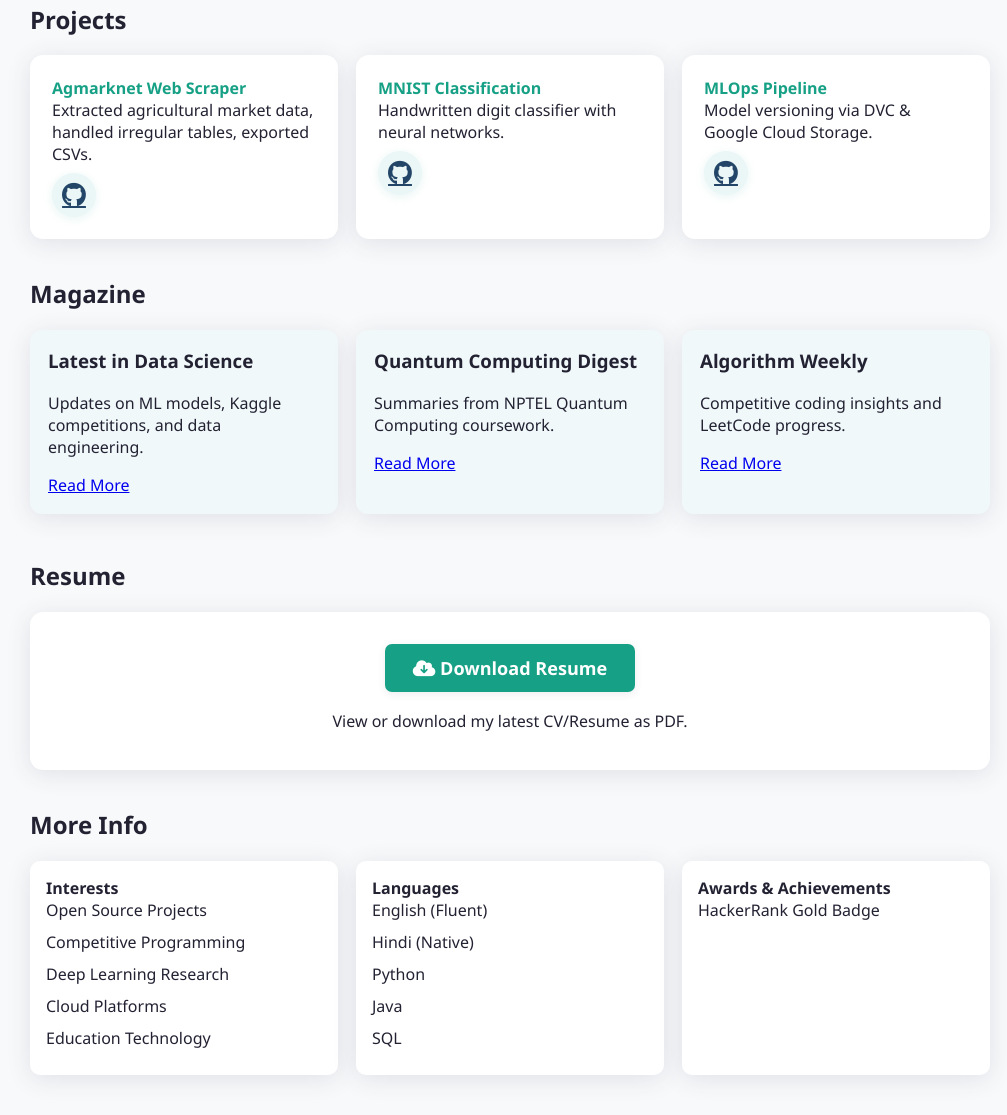
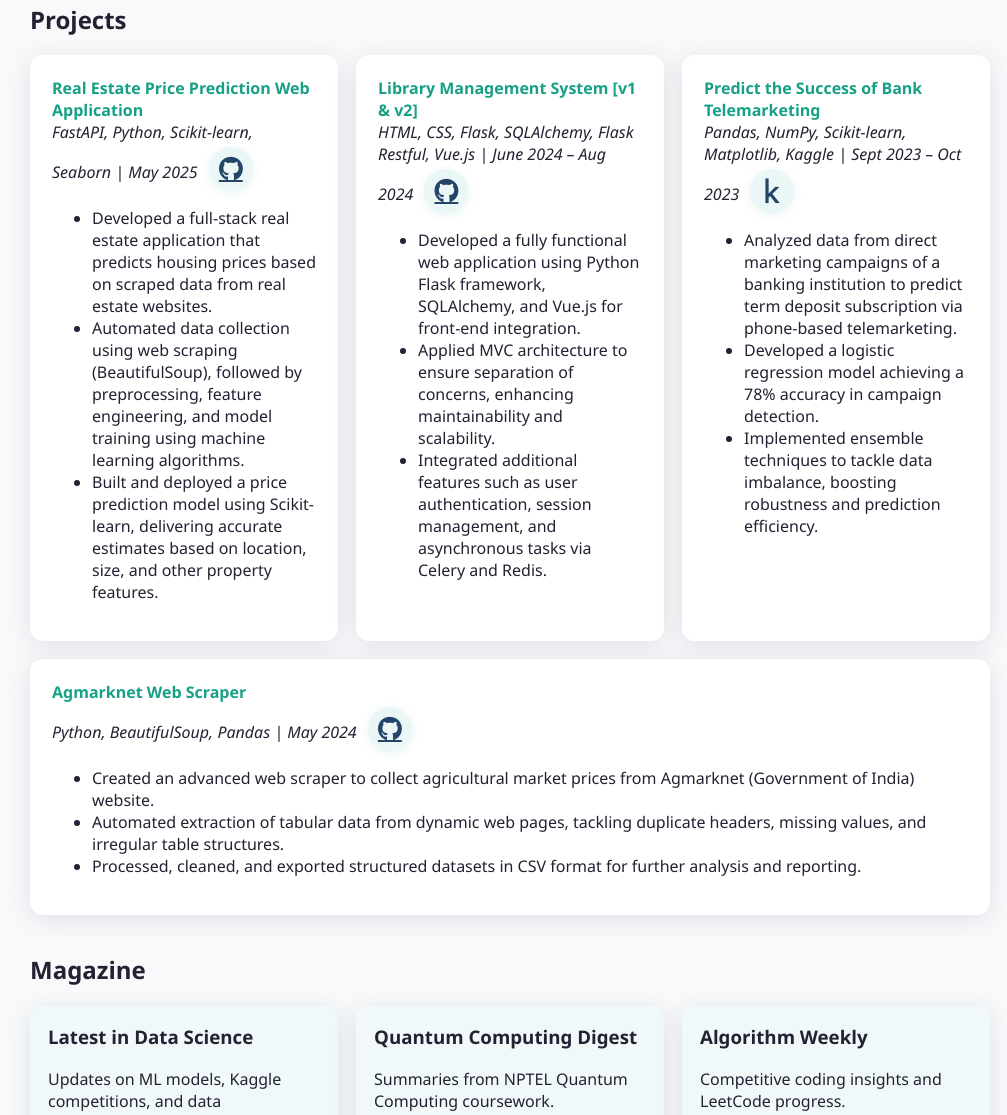
Before and after one commit to Kanishk90/Portfolio-Page, a plain HTML site: page index.html in a window 1280 px wide. Shown: the part 3292-4407 px from the top of the page, without its empty margins (130-1137 px from the left). Drawn offline with Linux system fonts and the light colour scheme.

Commit message:
All Bugs handled successfully

```diff
--- a/index.html
+++ b/index.html
@@ -498,14 +498,57 @@
     <section id="projects">
   <h2>Projects</h2>
   <div class="grid">
-        <div class="card"><strong>Agmarknet Web Scraper</strong><br>Extracted agricultural market data, handled irregular tables, exported CSVs.<br>
-          <a href="https://github.com/yourusername/agmarknet-scraper" target="_blank" class="icon-link" style="margin:8px 0 0 0;"><i class="fab fa-github"></i></a>
+    <div class="card">
+      <strong>Real Estate Price Prediction Web Application</strong>
+      <br><em>FastAPI, Python, Scikit-learn, Seaborn | May 2025</em>
+      <a href="https://github.com/Kanishk90/Housing_Annalytics" target="_blank" class="icon-link" style="margin-top:4px;" title="GitHub/Repo">
+        <i class="fab fa-github"></i>
+      </a>
+      <ul>
+        <li>Developed a full-stack real estate application that predicts housing prices based on scraped data from real estate websites.</li>
+        <li>Automated data collection using web scraping (BeautifulSoup), followed by preprocessing, feature engineering, and model training using machine learning algorithms.</li>
+        <li>Built and deployed a price prediction model using Scikit-learn, delivering accurate estimates based on location, size, and other property features.</li>
+      </ul>
+
     </div>
-        <div class="card"><strong>MNIST Classification</strong><br>Handwritten digit classifier with neural networks.<br>
-          <a href="https://github.com/yourusername/mnist-classification" target="_blank" class="icon-link" style="margin:8px 0 0 0;"><i class="fab fa-github"></i></a>
+    <div class="card">
+      <strong>Library Management System [v1 & v2]</strong>
+      <br><em>HTML, CSS, Flask, SQLAlchemy, Flask Restful, Vue.js | June 2024 – Aug 2024</em>
+      <a href="https://github.com/Kanishk90/Library-Management-System-V2" target="_blank" class="icon-link" style="margin-top:4px;" title="GitHub/Repo">
+        <i class="fab fa-github"></i>
+      </a>
+      <ul>
+        <li>Developed a fully functional web application using Python Flask framework, SQLAlchemy, and Vue.js for front-end integration.</li>
+        <li>Applied MVC architecture to ensure separation of concerns, enhancing maintainability and scalability.</li>
+        <li>Integrated additional features such as user authentication, session management, and asynchronous tasks via Celery and Redis.</li>
+      </ul>
+
     </div>
-        <div class="card"><strong>MLOps Pipeline</strong><br>Model versioning via DVC & Google Cloud Storage.<br>
-          <a href="https://github.com/yourusername/mlops-pipeline" target="_blank" class="icon-link" style="margin:8px 0 0 0;"><i class="fab fa-github"></i></a>
+    <div class="card">
+      <strong>Predict the Success of Bank Telemarketing</strong>
+      <br><em>Pandas, NumPy, Scikit-learn, Matplotlib, Kaggle | Sept 2023 – Oct 2023</em>
+      <a href="https://www.kaggle.com/code/kanishk09/22f1000386-notebook-t32024" target="_blank" class="icon-link" style="margin-top:4px;" title="GitHub/Repo">
+        <i class="fab fa-kaggle"></i>
+      </a>
+      <ul>
+        <li>Analyzed data from direct marketing campaigns of a banking institution to predict term deposit subscription via phone-based telemarketing.</li>
+        <li>Developed a logistic regression model achieving a 78% accuracy in campaign detection.</li>
+        <li>Implemented ensemble techniques to tackle data imbalance, boosting robustness and prediction efficiency.</li>
+      </ul>
+
+    </div>
+    <div class="card">
+      <strong>Agmarknet Web Scraper</strong>
+      <br><em>Python, BeautifulSoup, Pandas | May 2024</em>
+      <a href="https://github.com/Kanishk90/Web_Scrapping/tree/main/Agmarknet_Dataset" target="_blank" class="icon-link" style="margin-top:4px;" title="GitHub/Repo">
+        <i class="fab fa-github"></i>
+      </a>
+      <ul>
+        <li>Created an advanced web scraper to collect agricultural market prices from Agmarknet (Government of India) website.</li>
+        <li>Automated extraction of tabular data from dynamic web pages, tackling duplicate headers, missing values, and irregular table structures.</li>
+        <li>Processed, cleaned, and exported structured datasets in CSV format for further analysis and reporting.</li>
+      </ul>
+
     </div>
   </div>
 </section>
```
Lines whose indentation alone changed are shown as unchanged.
